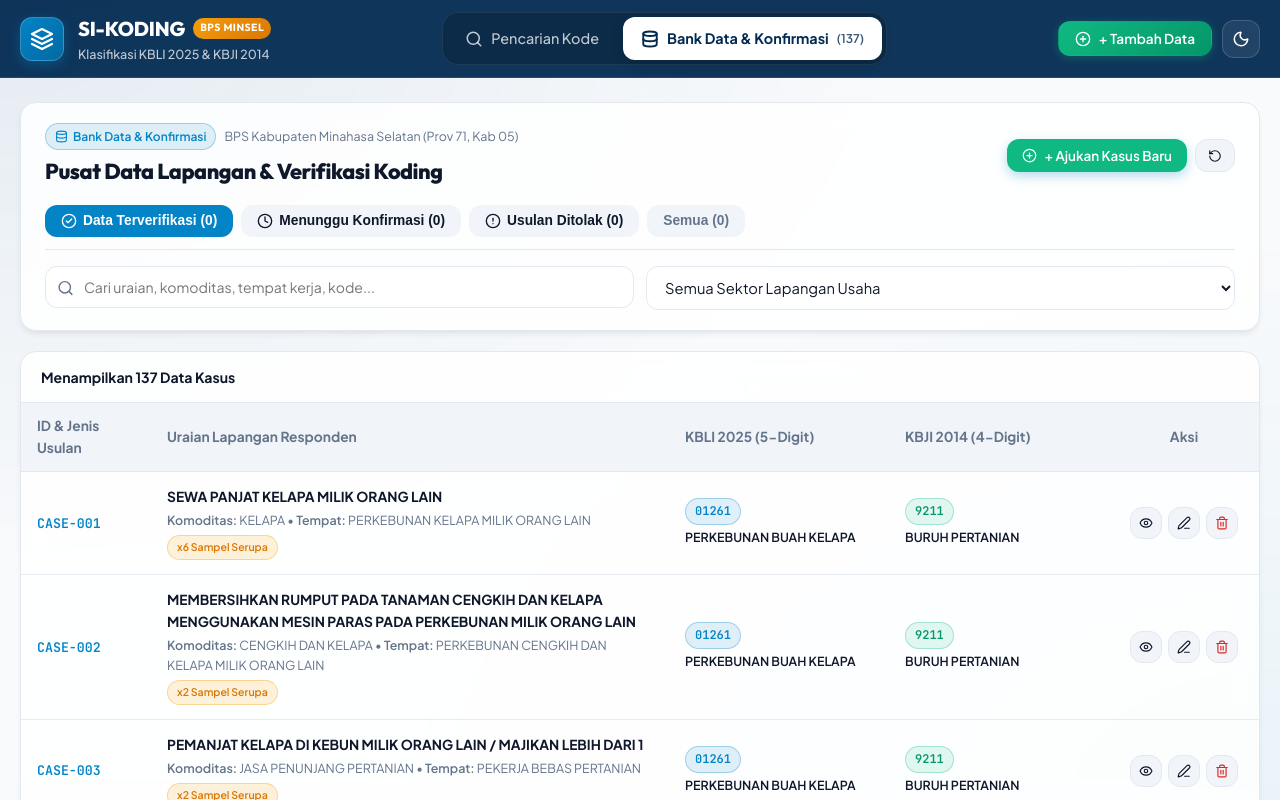
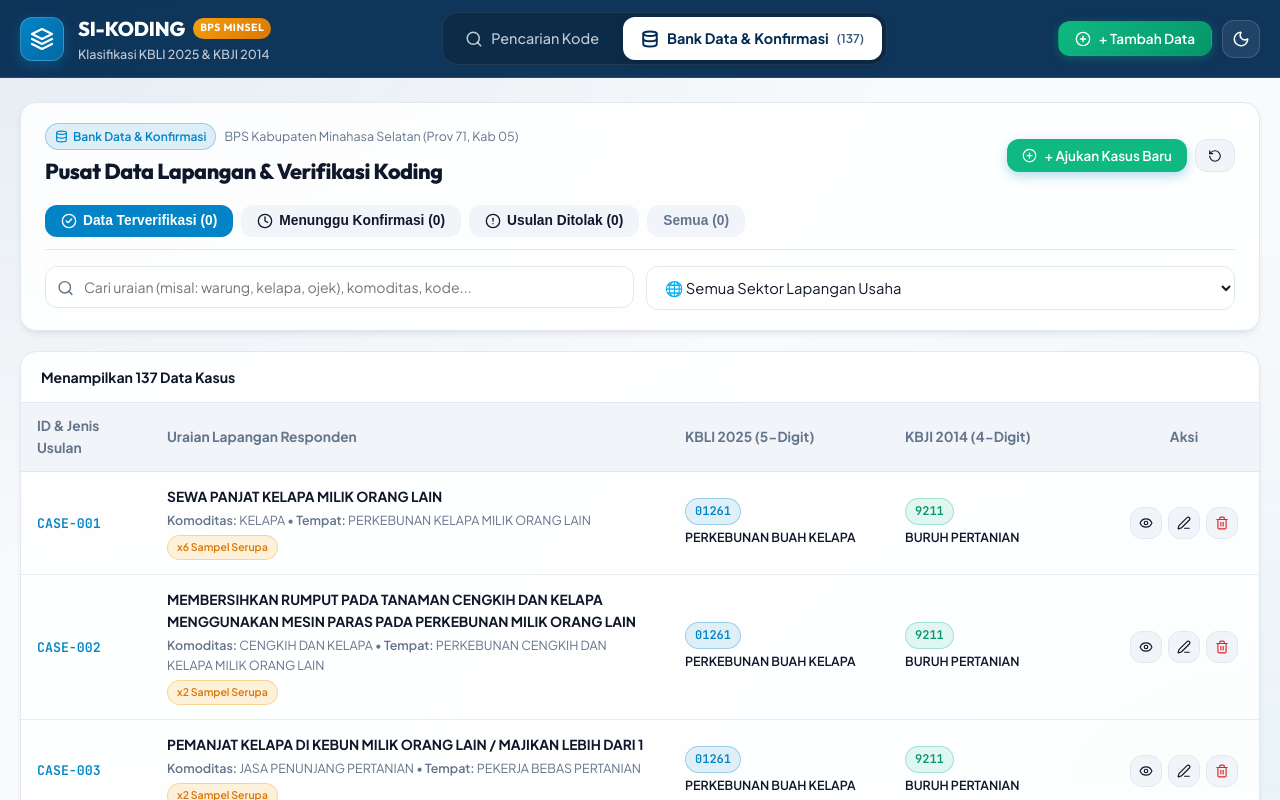
Before and after one commit to paber26/kbli-kbji, a React (Vite) app: page /bank-data in a window 1280 px wide. Shown: the top 800 px of the page. Built offline with nearby package versions, Linux system fonts and the light colour scheme; no server answers.

Commit message:
fix: perbaiki filter dropdown sektor pada Bank Data dan tambahkan tombol reset sektor otomatis

```diff
--- a/src/components/FieldDatabase/DatabaseView.jsx
+++ b/src/components/FieldDatabase/DatabaseView.jsx
@@ -325,25 +325,39 @@ export default function DatabaseView({ liveCases, onDataUpdated, onOpenAddModal
               type="text"
               className="text-input"
               style={{ paddingLeft: '38px', fontSize: '0.88rem' }}
-              placeholder="Cari uraian, komoditas, tempat kerja, kode..."
+              placeholder="Cari uraian (misal: warung, kelapa, ojek), komoditas, kode..."
               value={searchQuery}
               onChange={(e) => { setSearchQuery(e.target.value); setCurrentPage(1); }}
             />
           </div>
 
+          <div style={{ display: 'flex', gap: '6px', alignItems: 'center' }}>
             <select
               className="select-input"
               value={sectorFilter}
               onChange={(e) => { setSectorFilter(e.target.value); setCurrentPage(1); }}
+              style={{ flex: 1 }}
             >
-            <option value="ALL">Semua Sektor Lapangan Usaha</option>
-            <option value="01">Sektor Pertanian, Perkebunan & Peternakan (01)</option>
-            <option value="03">Sektor Perikanan & Kelautan (03)</option>
-            <option value="10">Sektor Industri Pengolahan Makanan (10)</option>
-            <option value="47">Sektor Perdagangan Eceran / Warung (47)</option>
-            <option value="49">Sektor Transportasi Darat / Ojek (49)</option>
-            <option value="56">Sektor Penyediaan Makanan & Minuman (56)</option>
+              <option value="ALL">🌐 Semua Sektor Lapangan Usaha</option>
+              <option value="01">🌾 Sektor Pertanian, Perkebunan & Peternakan (01)</option>
+              <option value="03">🐟 Sektor Perikanan & Kelautan (03)</option>
+              <option value="10">🏭 Sektor Industri Pengolahan Makanan (10)</option>
+              <option value="47">🛒 Sektor Perdagangan Eceran / Warung Sembako (47)</option>
+              <option value="49">🛵 Sektor Transportasi Darat / Ojek (49)</option>
+              <option value="56">🍲 Sektor Penyediaan Makanan & Minuman / Warung Makan (56)</option>
             </select>
+
+            {sectorFilter !== 'ALL' && (
+              <button
+                onClick={() => setSectorFilter('ALL')}
+                className="btn btn-secondary"
+                style={{ fontSize: '0.78rem', padding: '8px 12px', whiteSpace: 'nowrap' }}
+                title="Tampilkan Semua Sektor"
+              >
+                ✕ Reset Sektor
+              </button>
+            )}
+          </div>
         </div>
       </div>
 
@@ -521,8 +535,27 @@ export default function DatabaseView({ liveCases, onDataUpdated, onOpenAddModal
                 ))
               ) : (
                 <tr>
-                  <td colSpan={5} style={{ padding: '40px', textAlign: 'center', color: 'var(--text-muted)' }}>
-                    Tidak ada data dalam kategori ini.
+                  <td colSpan={5} style={{ padding: '48px 20px', textAlign: 'center', color: 'var(--text-muted)' }}>
+                    <div style={{ maxWidth: '420px', margin: '0 auto', display: 'flex', flexDirection: 'column', alignItems: 'center', gap: '10px' }}>
+                      <Search size={32} style={{ opacity: 0.3 }} />
+                      <div style={{ fontWeight: 700, fontSize: '0.95rem', color: 'var(--text-main)' }}>
+                        {searchQuery ? `Tidak ada data '${searchQuery}' pada filter ini.` : 'Tidak ada data dalam kategori ini.'}
+                      </div>
+                      {sectorFilter !== 'ALL' && (
+                        <div style={{ fontSize: '0.82rem' }}>
+                          Pencarian Anda saat ini dibatasi oleh pilihan sektor.
+                          <div style={{ marginTop: '8px' }}>
+                            <button
+                              onClick={() => setSectorFilter('ALL')}
+                              className="btn btn-primary"
+                              style={{ fontSize: '0.8rem', padding: '6px 14px' }}
+                            >
+                              🌐 Cari di Semua Sektor Lapangan Usaha
+                            </button>
+                          </div>
+                        </div>
+                      )}
+                    </div>
                   </td>
                 </tr>
               )}
```
Also changed, not shown: 1 other file (tests, documents, lock files or other folders). Lines whose indentation alone changed are shown as unchanged.
